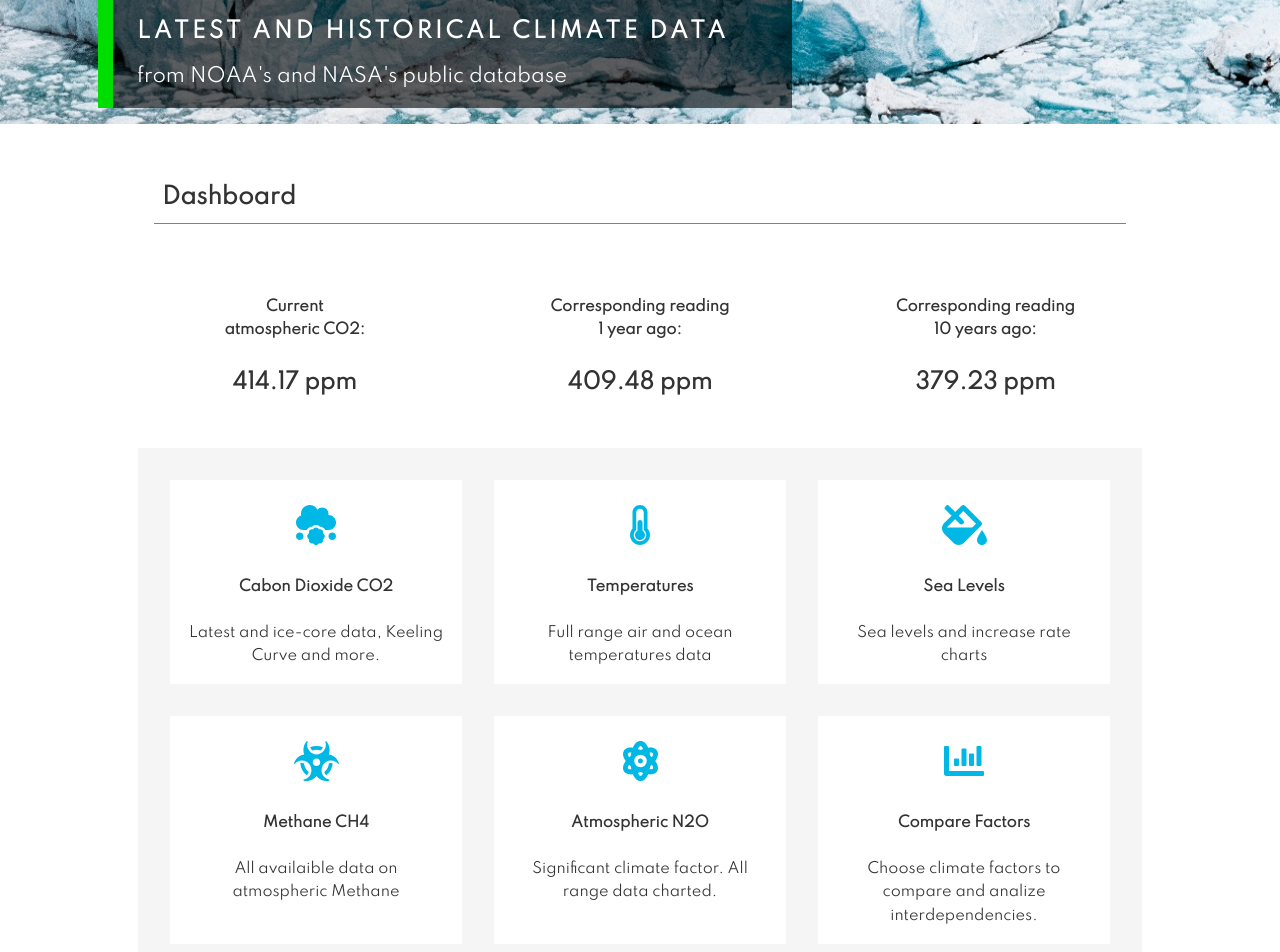
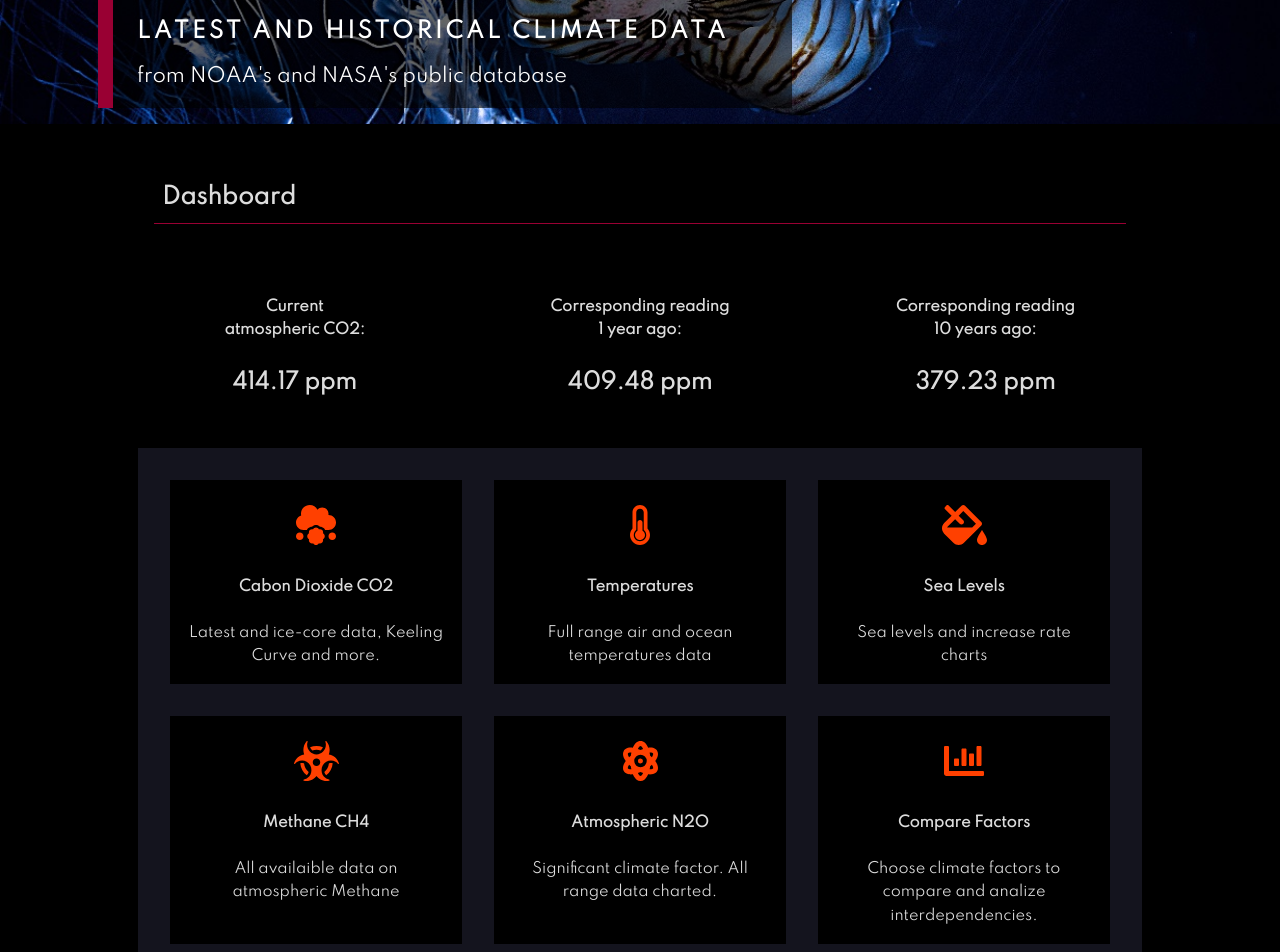
Before and after one commit to TomaszPietrzykowski/climate-monitor-archive, a React (Create React App) app: page / in a window 1280 px wide. Shown: the part 240-1192 px from the top of the page. Built offline with nearby package versions, Linux system fonts and the light colour scheme.

Commit message:
dark mode contrast improved

```diff
--- a/src/contexts/ThemeContext.js
+++ b/src/contexts/ThemeContext.js
@@ -4,7 +4,7 @@ export const ThemeContext = createContext()
 
 class ThemeContexProvider extends Component {
   state = {
-    isDarkMode: false,
+    isDarkMode: true,
     light: {
       text: "#333",
       bgPrimary: "rgba(255, 255, 255, 1)",
@@ -21,10 +21,10 @@ class ThemeContexProvider extends Component {
     dark: {
       text: "#ddd",
       bgPrimary: "rgba(0, 0, 0, 1)",
-      bgSecondary: "rgba(10,10,20,1)",
+      bgSecondary: "rgba(20,20,30,1)",
       accent: "rgba(153, 0, 51, 1)",
       accentSecondary: "rgba(255, 64, 0,1)",
-      showcaseInfoBg: "rgba(0,0,0,0.82)",
+      showcaseInfoBg: "rgba(0,0,0,0.6)",
       chartColor: [
         "rgba(0, 0, 153, 0)",
         "rgba(153, 0, 51, 0.5)",
```
